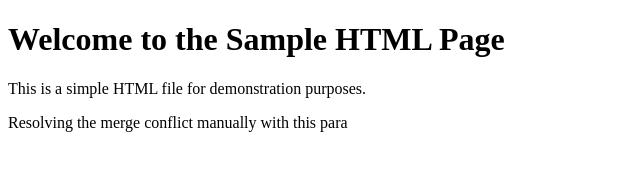
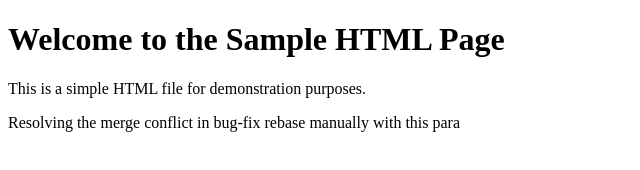
Before and after one commit to Arjun-M-101/git-practice, a plain HTML site: page index.html in a window 1280 px wide. Shown: the whole page, without its empty margins (0-640 px from the left). Drawn offline with Linux system fonts and the light colour scheme.

Commit message:
Resolved the merge conflict in bug-fix rebase manually with this para

```diff
--- a/index.html
+++ b/index.html
@@ -7,6 +7,6 @@
 <body>
     <h1>Welcome to the Sample HTML Page</h1>
     <p>This is a simple HTML file for demonstration purposes.</p>
-    <p>Resolving the merge conflict manually with this para</p>
+    <p>Resolving the merge conflict in bug-fix rebase manually with this para</p>
 </body>
 </html>
```
